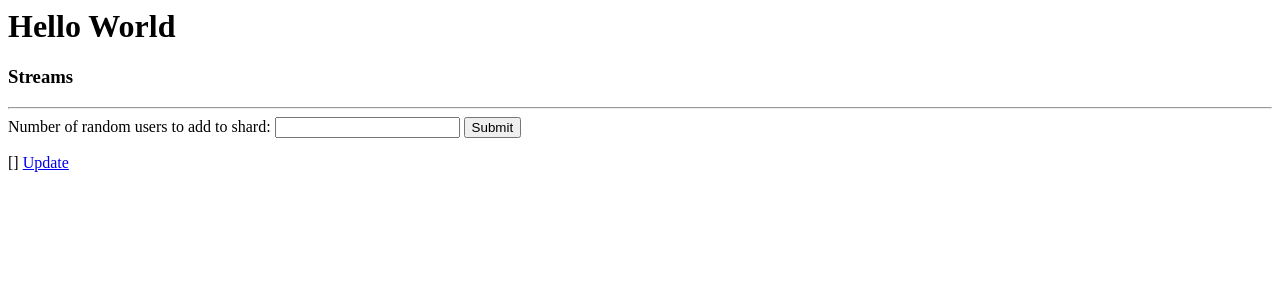
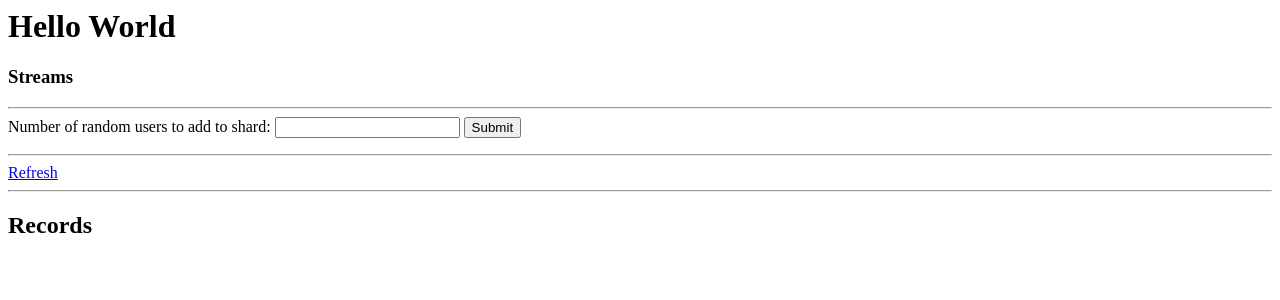
Before and after one commit to mjmcconnell/Kinesis, a Flask app: page / in a window 1280 px wide. Shown: the top 300 px of the page. Run offline with Flask 2, Linux system fonts and the light colour scheme; data that the repository does not hold is empty.

Commit message:
cleanup records list

```diff
--- a/app/app.py
+++ b/app/app.py
@@ -32,11 +32,12 @@ def index():
             latest_records = stream.get_latest_records(shard['ShardId'], current_iterator)
             next_iterator = latest_records['NextShardIterator']
             if latest_records['Records']:
-                records.append(latest_records['Records'])
+                records = latest_records['Records']
 
     return render_template('index.html', **{
         'active_streams': active_streams,
-        'next_iterator': next_iterator,
+        'current_iterator': urllib.parse.quote_plus(current_iterator) if current_iterator else '',
+        'next_iterator': urllib.parse.quote_plus(next_iterator),
         'records': records
     })
 
@@ -47,5 +48,4 @@ def add():
     next_shard_it = request.form.get('next_shard_it')
     print(f'CREATING {num_users} USER ACCOUNTS')
     stream.load(int(num_users))
-    safe_next_shard_it = urllib.parse.quote_plus(next_shard_it)
-    return redirect(f'/?next_shard_it={safe_next_shard_it}')
+    return redirect(f'/?next_shard_it={next_shard_it}')
--- a/app/templates/index.html
+++ b/app/templates/index.html
@@ -15,7 +15,17 @@
     <input type="submit" label="submit">
 </form>
 
+<hr>
 
-{{records}}
+<a href="\?next_shard_it={{current_iterator}}">Refresh</a>
 
-<a href="\">Update</a>
+<hr>
+<h2>Records</h2>
+<table>
+    {% for r in records %}
+        <tr>
+            <td>{{r}}</td>
+        </tr>
+    {% endfor %}
+
+</table>
```
